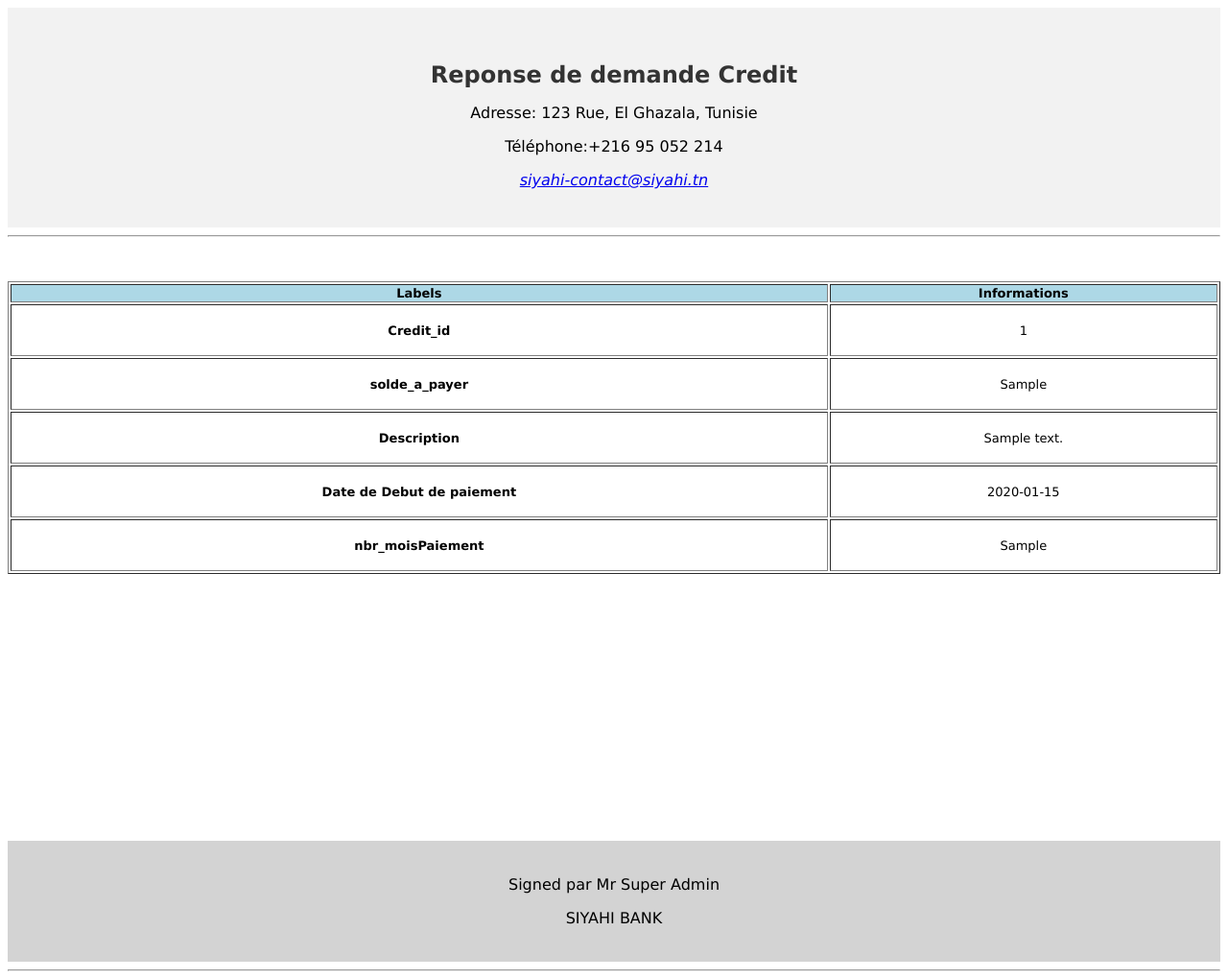
After one commit to Hafedh-Jendoubi/Siyahi-Web, a Symfony app: template templates/reponse_credit/pdf.html.twig in a window 1280 px wide. The commit adds this page. Shown: the whole page at 96% size. Run offline with Twig, Linux system fonts and the light colour scheme; the template is opened without the code that fills it: most values are stand-ins (such as "Sample title", 1, 10 or a date in 2020); some libraries are stand-ins or nearby versions.

Commit message:
PDFM Commit

```diff
--- a/templates/reponse_credit/index.html.twig
+++ b/templates/reponse_credit/index.html.twig
@@ -43,6 +43,8 @@
                     <a class="btn btn-primary" style="width: 110px; " href="{{ path('app_reponse_credit_edit', {'id': reponse_credit.id}) }}">Modifier</a>
                     <br>
                     {{ include('reponse_credit/_delete_form.html.twig') }}
+
+                    <a class="btn btn-outline-secondary" href="{{ path('app_reponse_credit_pdf', {'id': reponse_credit.id}) }}">Télécharger en PDF</a>
                 </td>
             </tr>
         {% else %}
--- /dev/null
+++ b/templates/reponse_credit/pdf.html.twig
@@ -0,0 +1,97 @@
+<!doctype html>
+<html lang="en">
+<head>
+    <meta charset="UTF-8">
+
+    <style type="text/css">
+        * {
+            font-family: Verdana, Arial, sans-serif;
+        }
+        table{
+            font-size: small;
+        }
+        tfoot tr td{
+            font-weight: bold;
+            font-size: x-small;
+        }
+        td{
+            text-align: center;
+            height: 50px;
+        }
+        .signature {
+            margin-top: 50px;
+            padding: 20px;
+            background-color: lightgray;
+            text-align: center;
+        }
+        /* Style pour l'en-tête */
+        header {
+            text-align: center;
+            background-color: #f2f2f2;
+            padding: 20px;
+        }
+        h1 {
+            color: #333333;
+            font-size: 24px;
+            margin-bottom: 10px;
+        }
+        .logo {
+            width: 100px; /* Ajustez la taille de votre logo */
+            height: auto;
+        }
+    </style>
+
+</head>
+<body>
+<header>
+    <header>
+
+    <h1>Reponse de demande Credit</h1>
+    <p>Adresse: 123 Rue, El Ghazala, Tunisie</p>
+    <p>Téléphone:+216 95 052 214</p>
+     <i class="bi bi-envelope d-flex align-items-center"><a href="mailto:contact@example.com">siyahi-contact@siyahi.tn</a></i>
+</header>
+</header>
+<hr>
+<br><br>
+<table width="100%" border="1">
+    <thead style="background-color: lightblue;">
+    <tr>
+        <th>Labels</th>
+        <th>Informations</th>
+    </tr>
+    </thead>
+    <tbody>
+     <tr>
+        <th scope="row">Credit_id</th>
+        <td>{{ Credit.id }}</td>
+    </tr>
+     <tr>
+        <th scope="row">solde_a_payer</th>
+        <td>{{ solde_a_payer }}</td>
+    </tr>
+
+    <tr>
+        <th scope="row">Description</th>
+        <td>{{ description }}</td>
+    </tr>
+    <tr>
+        <th scope="row">Date de Debut de paiement</th>
+        <td>{{ date_debutPaiement  ? date_debutPaiement|date('Y-m-d') : ''}}</td>
+    </tr>
+
+    <tr>
+        <th scope="row">nbr_moisPaiement</th>
+        <td>{{ nbr_moisPaiement}}</td>
+    </tr>
+
+    </tbody>
+</table>
+<br><br><br><br><br><br><br><br><br><br><br><br>
+<div class="signature">
+    <p>Signed par Mr Super Admin</p>
+    <p>SIYAHI BANK</p>
+</div><hr>
+
+</body>
+</html>
```
Also changed, not shown: src/Controller/ReponseCreditController.php (+44 -3 lines).
